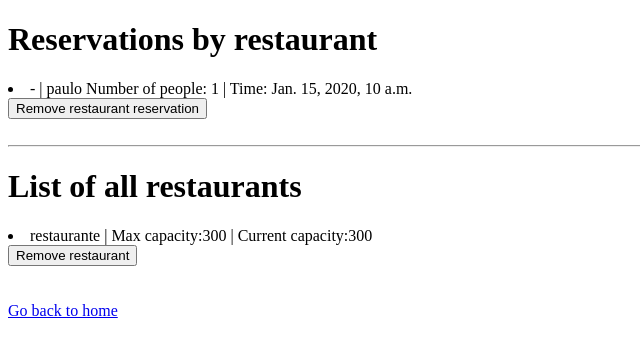
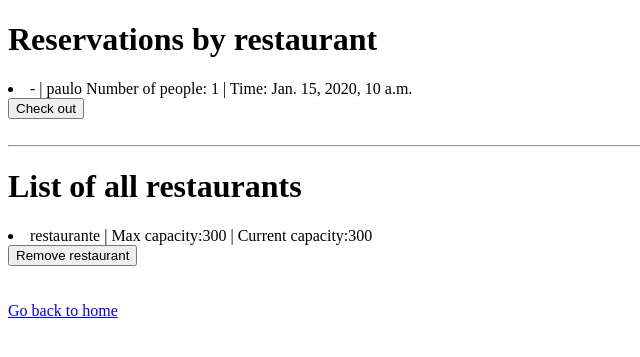
Before and after one commit to pauloarauj0/python_trainning, a Django app: page /restaurant_pov in a window 1280 px wide. Shown: the top 357 px of the page, without its empty margins (0-640 px from the left). Run offline with Django 5.2, Linux system fonts and the light colour scheme; data comes from the database, SQL or seed files in the repository; both versions use the stored data as it was after the commit; tables that the repository leaves empty hold one stand-in row (values such as "Sample post").

Commit message:
Added reservation history

```diff
--- a/startup/reservation_app/models.py
+++ b/startup/reservation_app/models.py
@@ -39,8 +39,8 @@ class Reservation(models.Model):
     restaurant = models.ForeignKey(Restaurant, on_delete=models.CASCADE)
     reservation_date = models.DateTimeField()
     number_of_people = models.IntegerField()
-
-
+    canceled = models.BooleanField()
+    ended = models.BooleanField()
 
 
     def __str__(self) -> str:
--- a/startup/reservation_app/templates/restaurant_pov.html
+++ b/startup/reservation_app/templates/restaurant_pov.html
@@ -6,18 +6,20 @@
 <body>
     <h1>Reservations by restaurant</h1>
     {% for reservation in reservations %}
+        {% if not reservation.canceled %}
        <li>  {{ reservation.restaurant.restaurant_name }} -
         | {{ reservation.client.client_name }}
         Number of people: {{ reservation.number_of_people }} |
         Time: {{ reservation.reservation_date }}
        </li>
-       <form method="POST" action="{% url 'cancel_reservation' %}" style="display: inline;">
+       <form method="POST" action="{% url 'checkout_reservation' %}" style="display: inline;">
         {% csrf_token %}
         <input type="hidden" name="reservation_id" value="{{ reservation.id }}">
-        <button type="submit">Remove restaurant reservation</button>
+        <button type="submit"> Check out </button>
         </form>
         <br>
         <br>
+        {% endif %}
         {% endfor %}
 
         <hr>
@@ -33,6 +35,7 @@
             </form>
             <br>
             <br>
+
             {% endfor %}
 
         <br>
--- a/startup/reservation_app/urls.py
+++ b/startup/reservation_app/urls.py
@@ -1,5 +1,5 @@
 from django.urls import path
-from .views import index, register_restaurant, user_login, user_register, user_logout,cancel_reservation,restaurant_pov,remove_restaurant
+from .views import index, register_restaurant, user_login, user_register, user_logout,restaurant_pov,remove_restaurant, checkout_reservation
 from django.contrib import admin
 
 urlpatterns = [
@@ -7,10 +7,10 @@ urlpatterns = [
     path('user_login/', user_login, name='user_login'),
     path('register/', user_register, name='register'),
     path('user_logout/', user_logout, name='user_logout'),
-    path('cancel_reservation', cancel_reservation, name='cancel_reservation'),
     path('register_restaurant', register_restaurant, name='register_restaurant'),
     path('restaurant_pov', restaurant_pov, name='restaurant_pov'),
     path('remove_restaurant', remove_restaurant, name='remove_restaurant'),
+    path('checkout_reservation', checkout_reservation, name='checkout_reservation'),
 
 
 ]
--- a/startup/reservation_app/views.py
+++ b/startup/reservation_app/views.py
@@ -27,15 +27,26 @@ def reserve_restaurant(request):
     client, created = Client.objects.get_or_create(client_name=client_name)
     restaurant = Restaurant.objects.get(id=restaurant_id)
 
+    tables_needed = number_of_people // 4
+
+    if number_of_people % 4 > 0:
+        tables_needed +=1
+
+    capacity_reserved = tables_needed * 4
+
+
+
     if restaurant.restaurant_current_capacity >= number_of_people:
         Reservation.objects.create(
-                client=client,
-                restaurant=restaurant,
-                reservation_date=reservation_date,
-                number_of_people=number_of_people
+                client = client,
+                restaurant = restaurant,
+                reservation_date = reservation_date,
+                number_of_people = number_of_people,
+                canceled = False,
+                ended = False
             )
 
-        restaurant.restaurant_current_capacity -= number_of_people
+        restaurant.restaurant_current_capacity -= capacity_reserved
         restaurant.save()
 
     else:
@@ -109,17 +120,29 @@ def user_logout(request):
     logout(request)
     return redirect("/")
 
-def cancel_reservation(request):
+def checkout_reservation(request):
     if request.method == 'POST':
         reservation_id = request.POST.get('reservation_id')
         reservation = Reservation.objects.filter(id=reservation_id).first()
 
         restaurant = reservation.restaurant
-        restaurant.restaurant_current_capacity += reservation.number_of_people
+
+        tables_needed = reservation.number_of_people // 4
+
+        if reservation.number_of_people % 4 > 0:
+            tables_needed +=1
+
+        capacity_reserved = tables_needed * 4
+
+        reservation.canceled = True
+        reservation.ended = True
+        reservation.save()
+
+        restaurant.restaurant_current_capacity += capacity_reserved
         restaurant.save()
 
 
-        reservation.delete()
+        #reservation.delete()
         return redirect("/")
     else:
         return redirect("/")
```
Also changed, not shown: startup/reservation_app/templates/index.html (+17 -1 lines), README.md, startup/db.sqlite3, startup/reservation_app/migrations/0001_initial.py.
